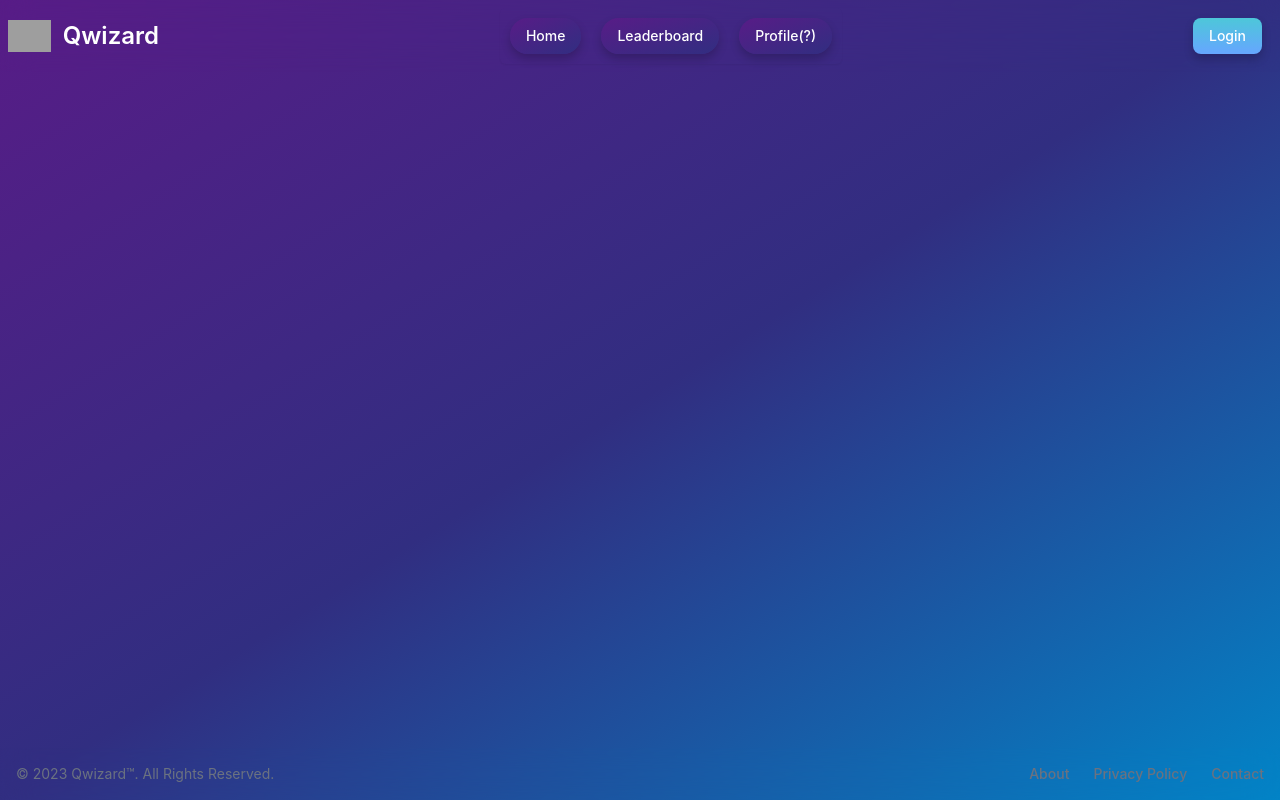
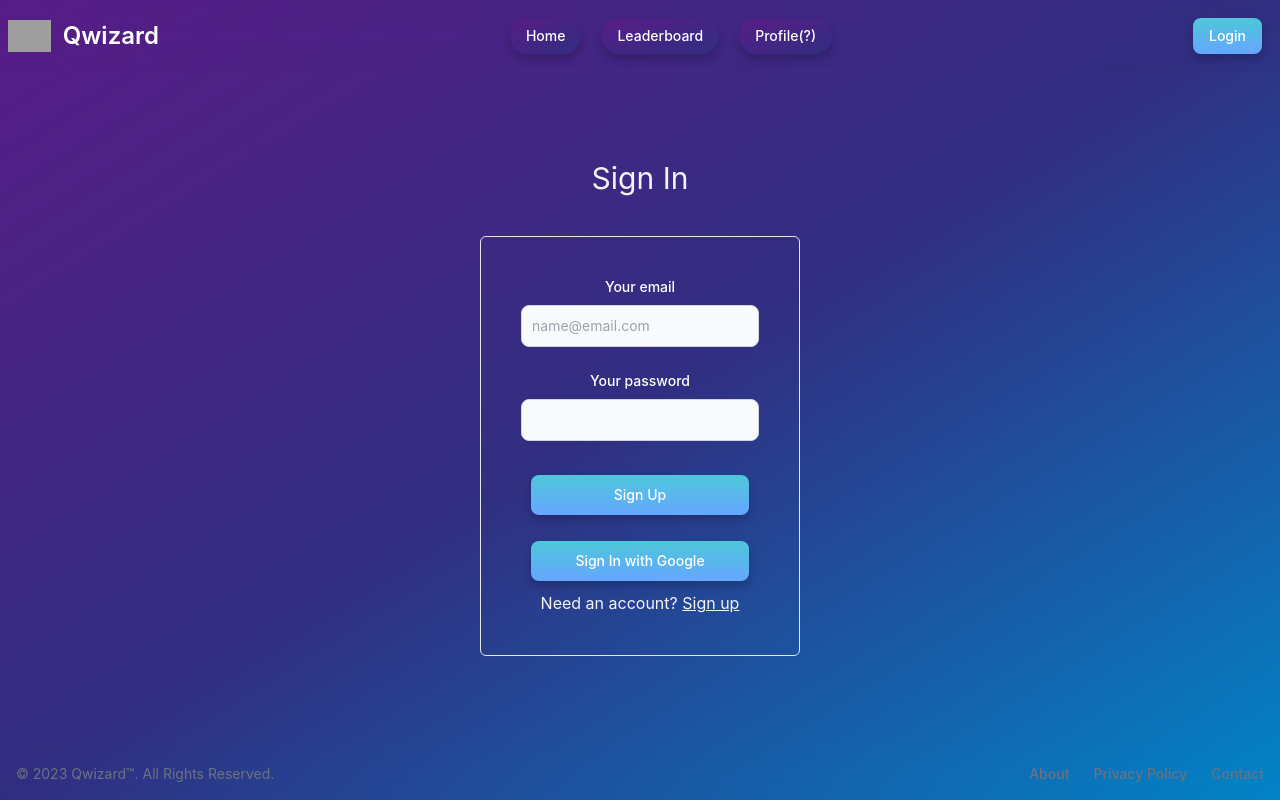
Before and after one commit to chriswynns1/qwizard, a React (Create React App) app: page /login in a window 1280 px wide. Built offline with nearby package versions, Linux system fonts and the light colour scheme; no server answers; grey boxes are pictures that could not be loaded.

Commit message:
started working on trivia functionality, still wip

```diff
--- a/src/App.js
+++ b/src/App.js
@@ -11,6 +11,10 @@ import {
   Navigate,
 } from "react-router-dom";
 import SignUp from "./SignUp";
+import SignIn from "./Login";
+import Login from "./Login";
+import Category from "./Category";
+import CardTest from "./CardTest";
 
 function App() {
   return (
@@ -21,7 +25,10 @@ function App() {
           <Route path="/" element={<Home />} />
           <Route path="/signup" element={<SignUp />} />
           <Route path="/leaderboard" element={<Leaderboard />} />
-          <Route path="/play" element={<Play />} />
+          <Route path="/play/:categoryId" element={<Play />} />
+          <Route path="/category" element={<Category />} />
+          <Route path="/login" element={<Login />} />
+          <Route path="/test" element={<CardTest />} />
         </Routes>
       </Router>
       <div>
--- /dev/null
+++ b/src/CardTest.js
@@ -0,0 +1,12 @@
+import React from 'react'
+import TriviaCard from './TriviaCard'
+
+function CardTest() {
+  return (
+    <div className='pt-20'>
+      <TriviaCard />
+    </div>
+  )
+}
+
+export default CardTest
--- /dev/null
+++ b/src/Category.js
@@ -0,0 +1,68 @@
+import React, { useState, useEffect } from "react";
+import { useNavigate } from 'react-router-dom';
+import { auth } from './firebase';
+import axios from 'axios';
+import TriviaCategoryCard from "./TriviaCategoryCard";
+import TriviaCard from "./TriviaCard";
+
+function Category() {
+  const [user, setUser] = useState(null);
+  const [triviaCategories, setTriviaCategories] = useState([]);
+  const [selectedCategory, setSelectedCategory] = useState(null);
+  const navigate = useNavigate();
+
+  useEffect(() => {
+    axios.get('https://opentdb.com/api_category.php')
+      .then((response) => {
+        setTriviaCategories(response.data.trivia_categories);
+      })
+      .catch((error) => {
+        console.error('Error fetching trivia categories:', error);
+      });
+  }, []);
+
+  useEffect(() => {
+    const unsubscribe = auth.onAuthStateChanged((user) => {
+      setUser(user);
+    });
+
+    return () => unsubscribe();
+  }, []);
+
+  const handleCategoryClick = (category) => {
+    // Set the selected category in the state
+    setSelectedCategory(category);
+  };
+
+  const handleBackToCategories = () => {
+    // Reset the selected category when going back
+    setSelectedCategory(null);
+  };
+
+  return (
+    <div className="text-gray-100 pt-20 pb-20">
+      <div className="text-6xl text-center m-5"></div>
+
+      {selectedCategory ? (
+        // Display trivia card when a category is selected
+        <div>
+          <TriviaCard category={selectedCategory} />
+          <button onClick={handleBackToCategories}>Back to Categories</button>
+        </div>
+      ) : (
+        // Display category cards when no category is selected
+        <div>
+          {triviaCategories.map((category) => (
+            <TriviaCategoryCard
+              key={category.id}
+              category={category}
+              onClick={() => handleCategoryClick(category)}
+            />
+          ))}
+        </div>
+      )}
+    </div>
+  );
+}
+
+export default Category;
--- /dev/null
+++ b/src/Login.js
@@ -0,0 +1,81 @@
+import React, { useState } from 'react';
+import { useNavigate } from 'react-router-dom';
+import { signInWithEmailAndPassword, signInWithPopup } from 'firebase/auth';
+import { auth, googleAuthProvider } from './firebase';
+
+function Login() {
+    const navigate = useNavigate();
+  const [email, setEmail] = useState('');
+  const [password, setPassword] = useState('');
+  const handleSignIn = async (e) => {
+    e.preventDefault();
+
+    try {
+      // Sign in with email and password
+      await signInWithEmailAndPassword(auth, email, password);
+
+      // Redirect or navigate to the desired page upon successful sign-in
+      navigate('/play');
+    } catch (error) {
+      console.error('Error signing in:', error.message);
+      // Handle sign-in errors if needed
+    }
+  };
+  return (
+<div className="text-gray-100 pt-20 text-center">
+      <div className="pt-20 text-3xl">Sign In</div>
+
+      <div className="w-80 mt-10 mx-auto flex flex-col justify-center border rounded-md p-10">
+  <form onSubmit={handleSignIn}>
+    <div className="mb-6">
+      <label htmlFor="email" className="block mb-2 text-sm font-medium text-white">
+        Your email
+      </label>
+      <input
+        type="email"
+        id="email"
+        value={email} // Use the value attribute for controlled component
+        onChange={(e) => setEmail(e.target.value)}
+        className="bg-gray-50 border border-gray-300 text-gray-900 text-sm rounded-lg focus:ring-blue-500 focus:border-blue-500 block w-full p-2.5 dark:bg-gray-700 dark:border-gray-600 dark:placeholder-gray-400 dark:text-white dark:focus:ring-blue-500 dark:focus:border-blue-500"
+        placeholder="name@email.com"
+        required
+      />
+    </div>
+    <div className="mb-6">
+      <label htmlFor="password" className="block mb-2 text-sm font-medium text-white">
+        Your password
+      </label>
+      <input
+        type="password"
+        id="password"
+        value={password} // Use the value attribute for controlled component
+        onChange={(e) => setPassword(e.target.value)}
+        className="bg-gray-50 border border-gray-300 text-gray-900 text-sm rounded-lg focus:ring-blue-500 focus:border-blue-500 block w-full p-2.5 dark:bg-gray-700 dark:border-gray-600 dark:placeholder-gray-400 dark:text-white dark:focus:ring-blue-500 dark:focus:border-blue-500"
+        required
+      />
+    </div>
+    <div className='flex flex-col justify-center'>
+      <button
+              type="submit"
+
+              className="text-white bg-black hover:bg-pink-500 focus:ring-4 focus:outline-none focus:ring-blue-300 font-medium rounded-lg text-sm w-full sm:w-auto px-5 py-2.5 text-center dark:bg-blue-600 dark:hover:bg-blue-700 dark:focus:ring-blue-800"
+            >
+              Sign Up
+            </button>
+            <button
+            onClick={() => {
+                signInWithPopup(auth, googleAuthProvider);
+            }}
+            className="mt-4 text-white bg-red-500 hover:bg-red-600 focus:ring-4 focus:outline-none focus:ring-blue-300 font-medium rounded-lg text-sm w-full sm:w-auto px-5 py-2.5 text-center dark:bg-red-600 dark:hover:bg-red-700 dark:focus:ring-red-800"
+          >
+            Sign In with Google
+          </button>
+    </div>
+    Need an account? <a href="/signup" className='hover:text-indigo-300 underline cursor-pointer'>Sign up</a>
+        </form>
+</div>
+    </div>
+  )
+}
+
+export default Login
--- a/src/Play.js
+++ b/src/Play.js
@@ -1,14 +1,33 @@
-import React from "react";
+// Play.js
+import React, { useEffect, useState } from 'react';
+import axios from 'axios';
+import TriviaCard from './TriviaCard';
 
-function Play() {
-    return (
-    <div className="text-gray-100 pt-20">
-        <div className="text-6xl text-center m-5">Qwizard Trivia</div>
-        <div className="text-3xl text-center text-white border mx-60 p-40 rounded-xl">
-            Trivia goes here
-        </div>
+function Play({ selectedCategory }) {
+  const [questions, setQuestions] = useState([]);
+
+  useEffect(() => {
+    const fetchQuestions = async () => {
+      try {
+        //const response = await axios.get(`https://opentdb.com/api.php?amount=10&category=${selectedCategory.id}&type=multiple`);
+        //setQuestions(response.data.results);
+        console.log("play card:" ,selectedCategory);
+      } catch (error) {
+        console.error('Error fetching trivia questions:', error);
+      }
+    };
+
+    fetchQuestions();
+  }, [selectedCategory]);
+
+  return (
+    <div className="text-gray-100">
+      <h1>Trivia Play Page</h1>
+      {questions.map((question, index) => (
+        <TriviaCard key={index} question={question} />
+      ))}
     </div>
-    )
+  );
 }
 
 export default Play;
--- a/src/SignUp.js
+++ b/src/SignUp.js
@@ -85,6 +85,7 @@ function SignUp() {
             Sign In with Google
           </button>
     </div>
+    Already have an account? <a href="/signin" className='hover:text-indigo-300 underline cursor-pointer'>Login</a>
         </form>
 </div>
     </div>
--- /dev/null
+++ b/src/TriviaCard.js
@@ -0,0 +1,60 @@
+// TriviaCard.js
+import React, { useState, useEffect } from "react";
+import axios from "axios";
+
+function TriviaCard({ category }) {
+    const [questions, setQuestions] = useState([]);
+    const [selectedChoice, setSelectedChoice] = useState(null);
+
+    useEffect(() => {
+        const fetchQuestions = async () => {
+            try {
+                const response = await axios.get(`https://opentdb.com/api.php?amount=50&category=${category.id}`);
+                setQuestions(response.data.results);
+                console.log("questions", response.data.results);
+            } catch (error) {
+                console.error('Error fetching trivia questions:', error);
+            }
+        };
+
+        fetchQuestions();
+    }, [category]);
+
+    const shuffleArray = (array) => {
+        const shuffledArray = [...array];
+        for (let i = shuffledArray.length - 1; i > 0; i--) {
+            const j = Math.floor(Math.random() * (i + 1));
+            [shuffledArray[i], shuffledArray[j]] = [shuffledArray[j], shuffledArray[i]];
+        }
+        return shuffledArray;
+    };
+
+    const choices = questions.length > 0 ? shuffleArray([...questions[0].incorrect_answers, questions[0].correct_answer]) : [];
+    const questionText = questions.length > 0 ? questions[0].question : 'Loading...';
+
+    const handleChoiceClick = (choice) => {
+        // Handle the selected choice (you can implement the logic you need)
+        setSelectedChoice(choice);
+    };
+
+    return (
+        <div className='mx-60'>
+            <div className="rounded-md border p-4 text-white">
+                <div className="text-center text-4xl">{questionText}</div>
+                <div className="flex justify-center">
+                    {choices.map((choice, index) => (
+                        <button
+                            key={index}
+                            onClick={() => handleChoiceClick(choice)}
+                            className={`choice-button mx-2 ${selectedChoice === choice ? 'selected' : ''}`}
+                        >
+                            {choice}
+                        </button>
+                    ))}
+                </div>
+            </div>
+        </div>
+    );
+}
+
+export default TriviaCard;
--- /dev/null
+++ b/src/TriviaCategoryCard.js
@@ -0,0 +1,12 @@
+import React from 'react';
+
+function TriviaCategoryCard({ category, onClick }) {
+  return (
+    <div className="border p-4 m-4 rounded-md" onClick={onClick}>
+      <h2 className="text-xl font-bold">{category.name}</h2>
+      {/* Add more details or styling as needed */}
+    </div>
+  );
+}
+
+export default TriviaCategoryCard;
```
